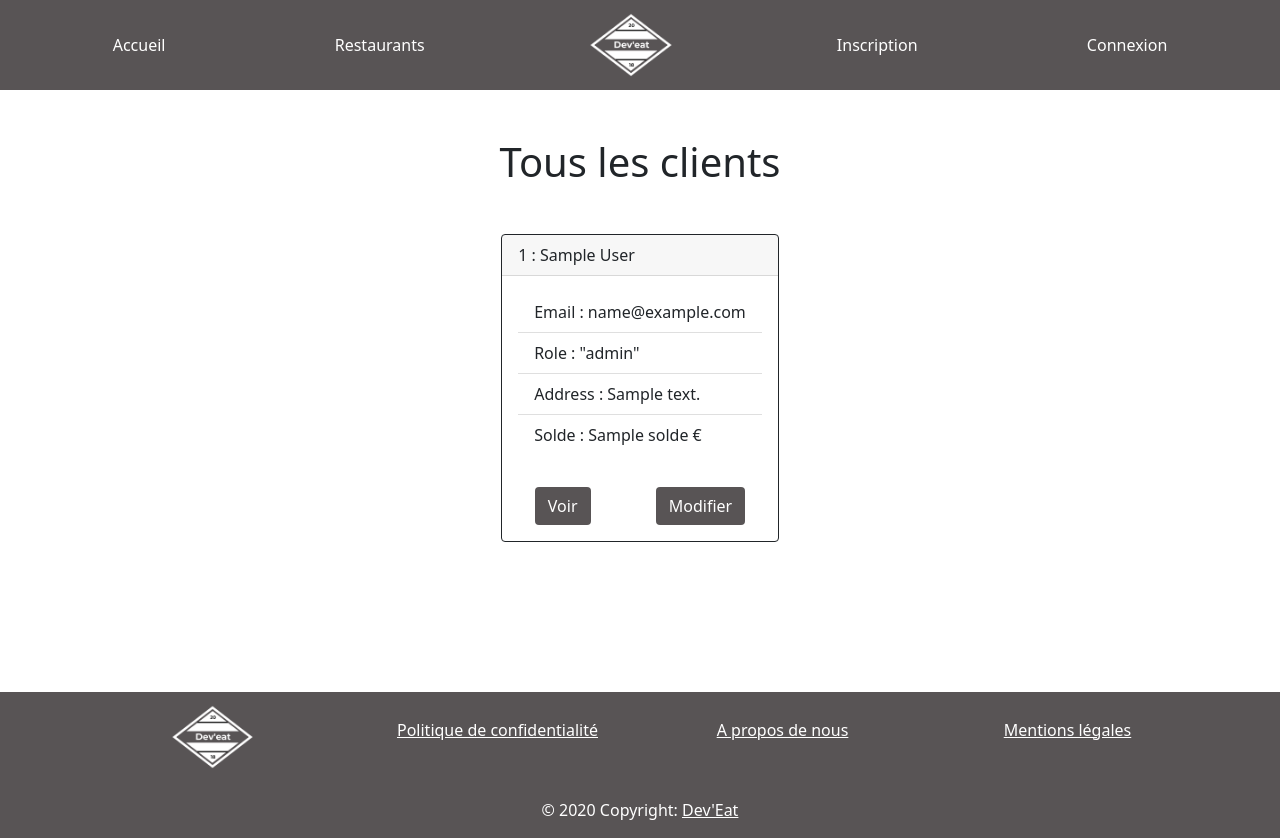
After one commit to leoniemandah/Dev-Eat, a Symfony app: template devEat/templates/admin/client.html.twig in a window 1280 px wide. The commit adds this page. Run offline with Twig, Linux system fonts and the light colour scheme; the template is opened without the code that fills it: most values are stand-ins (such as "Sample title", 1, 10 or a date in 2020); some libraries are stand-ins or nearby versions.

Commit message:
page client pour admin

```diff
--- a/devEat/src/Controller/AdminController.php
+++ b/devEat/src/Controller/AdminController.php
@@ -118,8 +118,9 @@ class AdminController extends AbstractController
      */
     public function User(UserRepository $userRepository): Response
     {
-        return $this->render('user/index.html.twig', [
-            'users' => $userRepository->findAll(),
+        $clients = $userRepository->findByRole('[]');
+        return $this->render('admin/client.html.twig', [
+            'clients' => $clients
         ]);
     }
 
--- /dev/null
+++ b/devEat/templates/admin/client.html.twig
@@ -0,0 +1,28 @@
+{% extends 'base.html.twig' %}
+
+{% block title %}Clients !{% endblock %}
+
+{% block body %}
+
+<h1  class="text-center mt-5 mb-5" >Tous les clients</h1>
+
+<div style="display: flex; flex-wrap : wrap; justify-content : space-around">
+{% for client in clients %}
+    <div class="card border-dark mb-5" style="max-width: 23rem;">
+  <div class="card-header">{{client.id}} : {{client.FirstName}} {{client.LastName}}</div>
+  <div class="card-body text-dark">
+  <ul class="list-group list-group-flush">
+    <li class="list-group-item">Email : {{client.email}}</li>
+    <li class="list-group-item">Role : {{client.roles ? client.roles|json_encode : '' }}</li>
+    <li class="list-group-item">Address : {{client.Address}}</li>
+    <li class="list-group-item">Solde : {{client.solde}} €</li>
+  </ul>
+</div>
+<div style="display: flex; justify-content: space-around;">
+<a class="btn mb-3 mt-3" style="background-color: #585455;color: white;"  href="{{ path('admin_user_show', {'user': client.id}) }}">Voir</a>
+<a class="btn mb-3 mt-3" style="background-color: #585455;color: white;" href="{{ path('admin_user_edit', {'user': client.id}) }}">Modifier</a>
+</div>
+</div>
+{% endfor %}
+</div>
+{% endblock %}
--- a/devEat/templates/admin/index.html.twig
+++ b/devEat/templates/admin/index.html.twig
@@ -6,7 +6,7 @@
 
 <div class="mt-5 mb-5">
     <h1  class="text-center" >Administrateur</h1>
-    <h5 class="text-right mt-n5">Revenue : {{user.solde}}</h5>
+    <h5 class="text-right mt-n5">Revenue : {{user.solde}} €</h5>
 </div>
 
 <div class="mb-5" style="display: flex;justify-content: center;">
```
Also changed, not shown: devEat/src/DataFixtures/AppFixtures.php (+2 -22 lines), devEat/src/Repository/UserRepository.php (+8 -25 lines).
